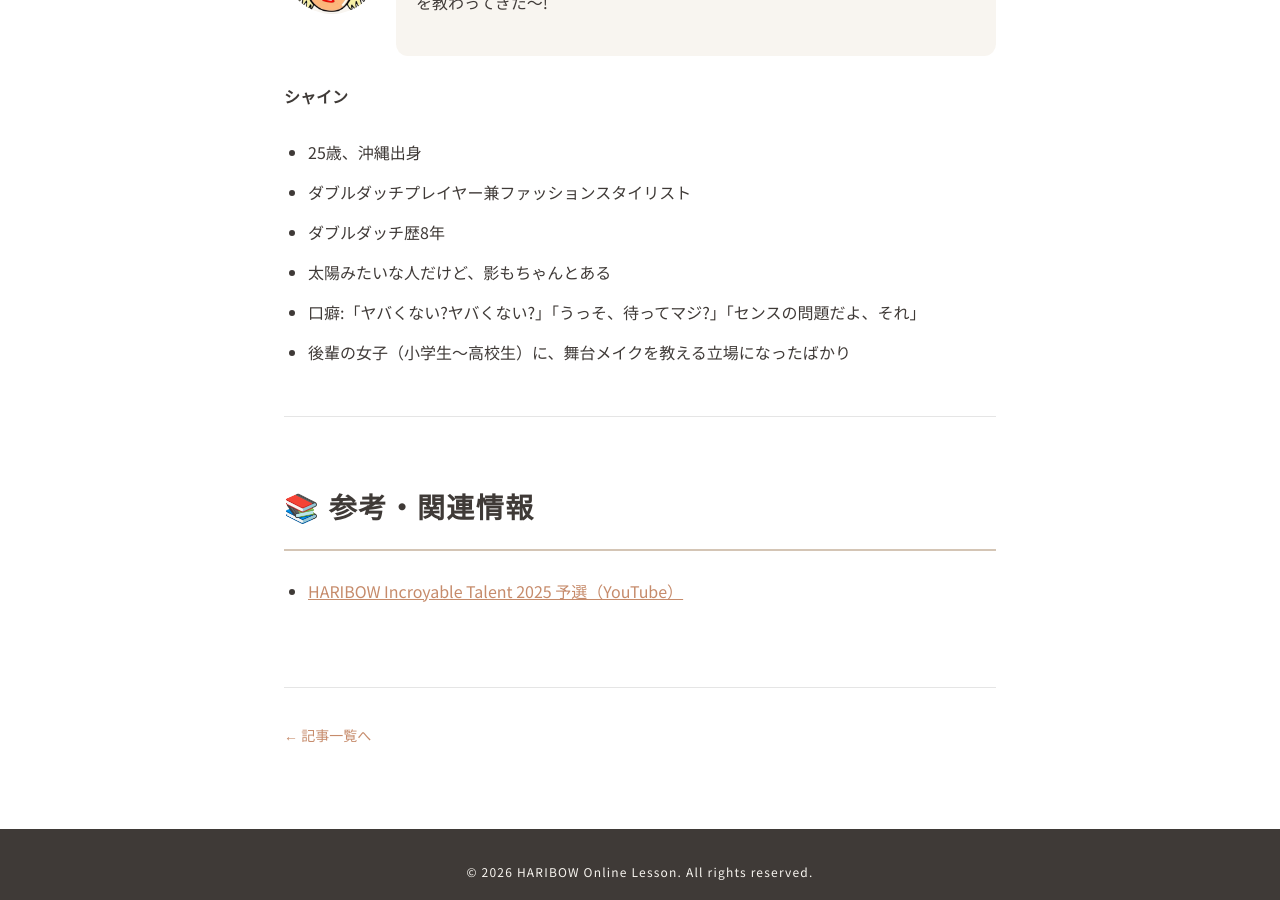
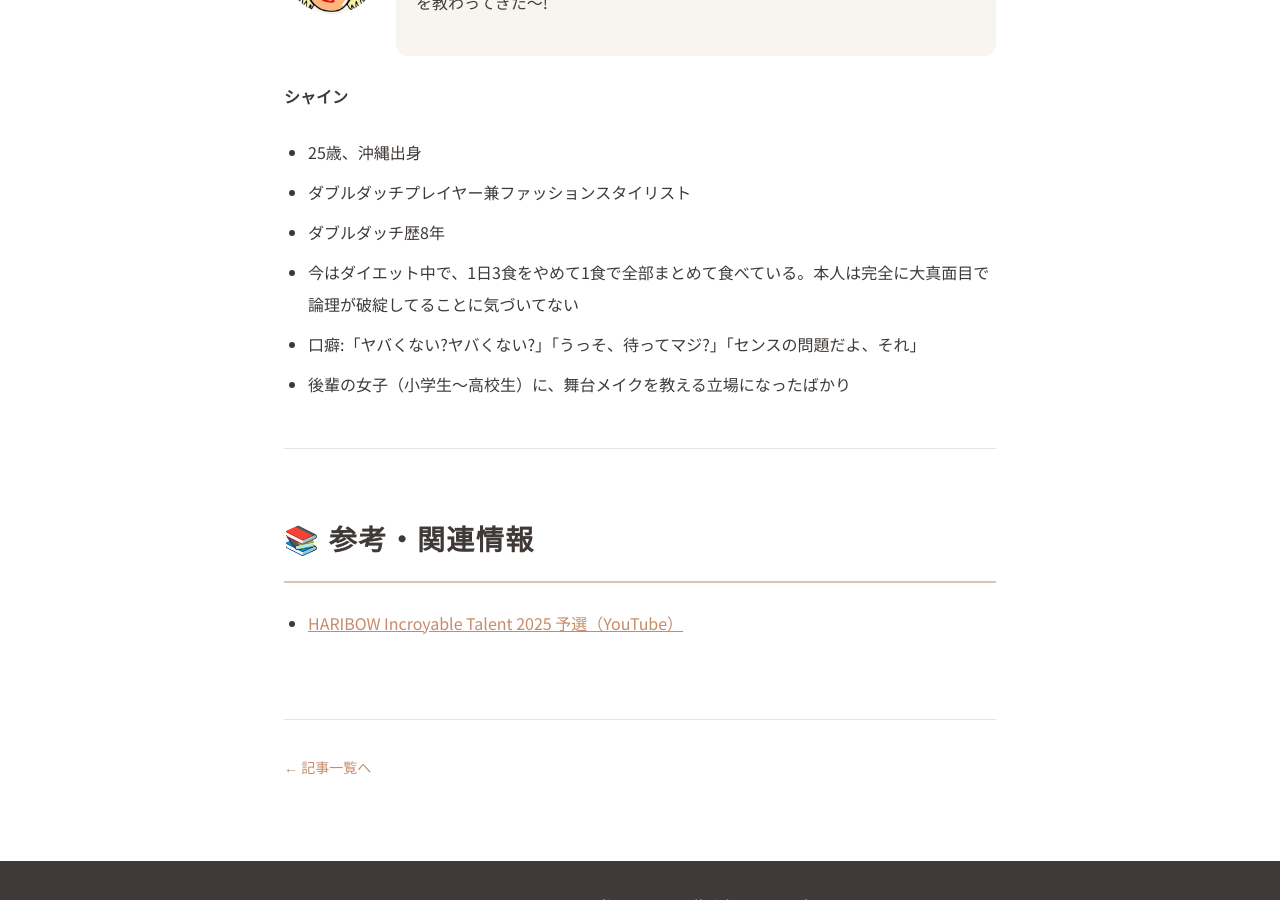
Before and after one commit to JunyaUnityDev/haribow-online-lesson-articles, a Jekyll site: the page built from _scheduled/makeup-intro-shine.md, in a window 1280 px wide and 900 px high, scrolled down 19254 px. Built offline with Jekyll 4.4.1, drawn with Linux system fonts in a browser that asks for light colours; some web fonts are replaced.

Commit message:
Swap Shine bio line to diet episode
軸（太陽みたい〜）から、CLAUDE.mdに定義された
特徴的エピソード（1日1食ダイエット）に差し替え。
7月のフリッキーbioとパラレルにエピソード行を持たせる。

Co-Authored-By: Claude Opus 4.7 (1M context) <noreply@anthropic.com>

```diff
--- a/_scheduled/makeup-intro-shine.md
+++ b/_scheduled/makeup-intro-shine.md
@@ -337,7 +337,7 @@ order: 6
 - 25歳、沖縄出身
 - ダブルダッチプレイヤー兼ファッションスタイリスト
 - ダブルダッチ歴8年
-- 太陽みたいな人だけど、影もちゃんとある
+- 今はダイエット中で、1日3食をやめて1食で全部まとめて食べている。本人は完全に大真面目で論理が破綻してることに気づいてない
 - 口癖:「ヤバくない?ヤバくない?」「うっそ、待ってマジ?」「センスの問題だよ、それ」
 - 後輩の女子（小学生〜高校生）に、舞台メイクを教える立場になったばかり
 
```
